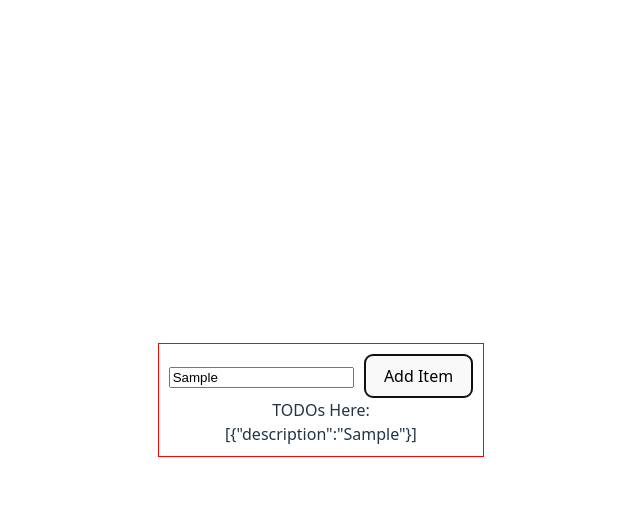
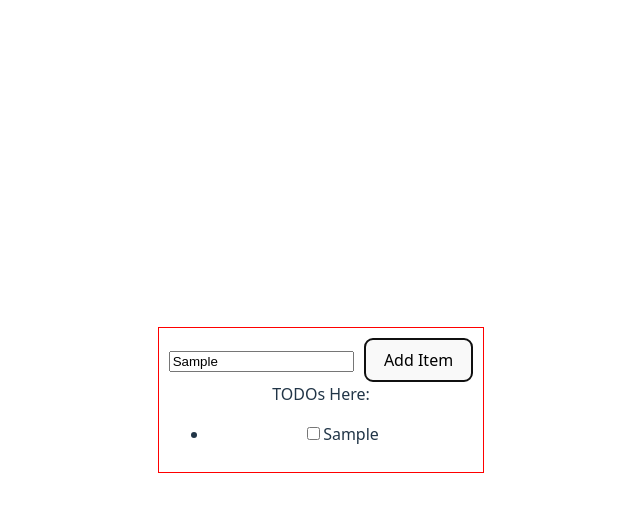
Before and after one commit to 1van2004/progra4_Lab5, a React (Vite) app: page / in a window 1280 px wide. Both pictures are taken after typing "Sample" into the empty fields and a click on the button "Add Item". Shown: the top 512 px of the page, without its empty margins (319-959 px from the left). Built offline with nearby package versions, Linux system fonts and the light colour scheme.

Commit message:
orden checkbox

```diff
--- a/src/App.tsx
+++ b/src/App.tsx
@@ -20,30 +20,35 @@
   description: todoDescription
 }
 
-tempTodoList.push(newTodo)
+tempTodoList.unshift(newTodo)
 
 setTodoList(tempTodoList)
   }
 
   return (
-    <>
+
     <div style={{border: '1px solid red', padding: 10}}>
 
      <div>
        <input
+         type='text'
          value={todoDescription}
          onChange={handleChange}
          style= {{marginRight: 10}}/>
         <button onClick={handleCLick}>Add Item</button>
      </div>
 
-
      <div> TODOs Here:</div>
-<div>{ JSON.stringify(todoList) }</div>
-
+     <ul>
+       {todoList.map((todo, index) => {
+         return <li key={index}>
+                 <input type='checkbox' />
+                 {todo.description}
+             </li>
+        })}
+     </ul>
 
    </div>
-    </>
   )
 }
 
```
Lines whose indentation alone changed are shown as unchanged.
